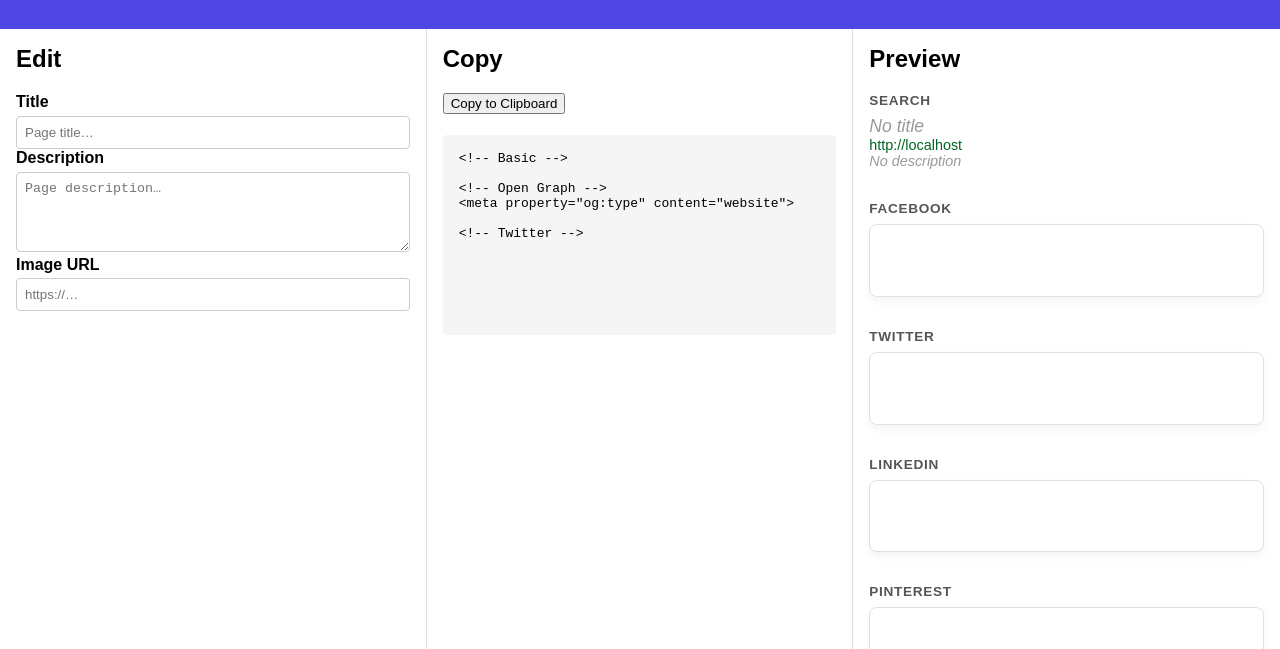
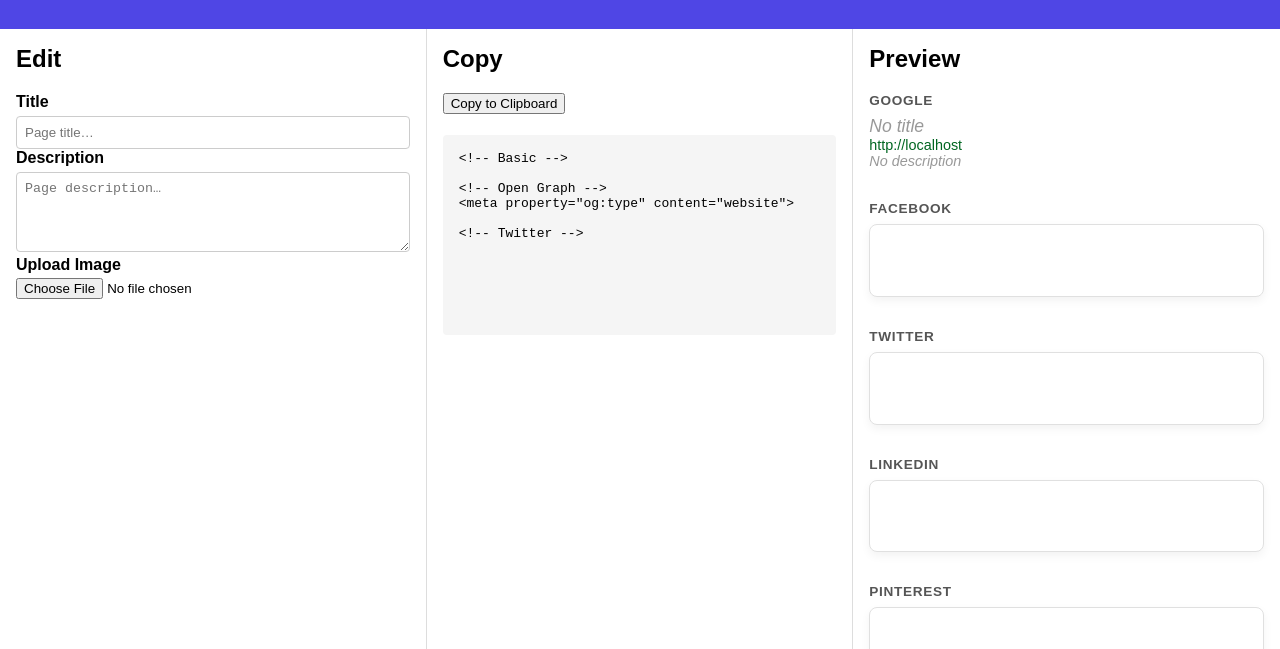
Before and after one commit to mshakibdev/metatag-viewer, a plain HTML site: page index.html in a window 1280 px wide. Shown: the part 173-822 px from the top of the page. Drawn offline with Linux system fonts and the light colour scheme.

Commit message:
image upload added

```diff
--- a/index.html
+++ b/index.html
@@ -210,8 +210,8 @@
                 <input type="text" id="titleInput" placeholder="Page title…" />
                 <label for="descInput">Description</label>
                 <textarea id="descInput" placeholder="Page description…"></textarea>
-                <label for="imageInput">Image URL</label>
-                <input type="text" id="imageInput" placeholder="https://…" />
+                <label for="imageInput">Upload Image</label>
+                <input type="file" id="imageInput" accept="image/*" />
             </div>
 
             <!-- CODE -->
@@ -239,6 +239,15 @@
                 const metaCode = document.getElementById('metaCode');
                 const preview = document.getElementById('preview');
                 const copyBtn = document.getElementById('copyBtn');
+                let uploadedImgUrl = ''; // Store the uploaded image blob URL
+
+                imageInput.addEventListener('change', () => {
+                    const file = imageInput.files[0];
+                    if (file && file.type.startsWith('image/')) {
+                        uploadedImgUrl = URL.createObjectURL(file);
+                        generateAll();
+                    }
+                });
 
                 // Fetch <meta> and <title> via AllOrigins proxy
                 async function fetchMeta(url) {
@@ -265,7 +274,7 @@
                     const wrap = document.createElement('div');
                     wrap.className = 'preview-service';
                     wrap.innerHTML = `
-        <h3>Search</h3>
+                                        <h3>Google</h3>
                                         <div class="google">
                                         <div class="title">${title || '<span class="placeholder">No title</span>'}</div>
                                         <div class="url">${window.location.origin}</div>
@@ -305,7 +314,7 @@
                 function generateAll() {
                     const t = titleInput.value.trim();
                     const d = descInput.value.trim();
-                    const i = imageInput.value.trim();
+                    const i = uploadedImgUrl; // Use uploaded image
 
                     // 1) Build HTML meta‑tags
                     const lines = [];
@@ -335,32 +344,32 @@
                     preview.appendChild(renderServicePreview('Pinterest', i, t, d));
 
                     // 3) Raw meta‑table
-                    const table = document.createElement('table');
-                    table.className = 'meta-table';
-                    const rows = [];
-                    t && rows.push(['title', t]);
-                    d && rows.push(['description', d]);
-                    t && rows.push(['og:title', t]);
-                    d && rows.push(['og:description', d]);
-                    i && rows.push(['og:image', i]);
-                    rows.push(['og:type', 'website']);
-                    i && rows.push(['twitter:card', 'summary_large_image']);
-                    t && rows.push(['twitter:title', t]);
-                    d && rows.push(['twitter:description', d]);
-                    i && rows.push(['twitter:image', i]);
-                    table.innerHTML = `
-        <thead><tr><th>Meta Key</th><th>Content</th></tr></thead>
-        <tbody>
-          ${rows.map(r => `<tr><td>${r[0]}</td><td>${r[1]}</td></tr>`).join('')}
-        </tbody>
-      `;
-                    preview.appendChild(table);
+                    // const table = document.createElement('table');
+                    // table.className = 'meta-table';
+                    // const rows = [];
+                    // t && rows.push(['title', t]);
+                    // d && rows.push(['description', d]);
+                    // t && rows.push(['og:title', t]);
+                    // d && rows.push(['og:description', d]);
+                    // i && rows.push(['og:image', i]);
+                    // rows.push(['og:type', 'website']);
+                    // i && rows.push(['twitter:card', 'summary_large_image']);
+                    // t && rows.push(['twitter:title', t]);
+                    // d && rows.push(['twitter:description', d]);
+                    // i && rows.push(['twitter:image', i]);
+                    // table.innerHTML = `
+                    //                 <thead><tr><th>Meta Key</th><th>Content</th></tr></thead>
+                    //                 <tbody>
+                    //                 ${rows.map(r => `<tr><td>${r[0]}</td><td>${r[1]}</td></tr>`).join('')}
+                    //                 </tbody>
+                    //             `;
+                    // preview.appendChild(table);
                 }
 
                 // — Event listeners —
-                [titleInput, descInput, imageInput].forEach(el =>
-                    el.addEventListener('input', generateAll)
-                );
+                // [titleInput, descInput, imageInput].forEach(el =>
+                //     el.addEventListener('input', generateAll)
+                // );
                 copyBtn.addEventListener('click', () =>
                     navigator.clipboard.writeText(metaCode.textContent)
                         .then(() => alert('Copied to clipboard!'))
@@ -375,9 +384,8 @@
                         descInput.value = metas['description']
                             || metas['og:description']
                             || '';
-                        imageInput.value = metas['og:image']
-                            || metas['twitter:image']
-                            || '';
+                        uploadedImgUrl = metas['og:image'] || metas['twitter:image'] || '';
+
                         generateAll();
                     } catch (err) {
                         console.error(err);
```
Lines whose indentation alone changed are shown as unchanged.
